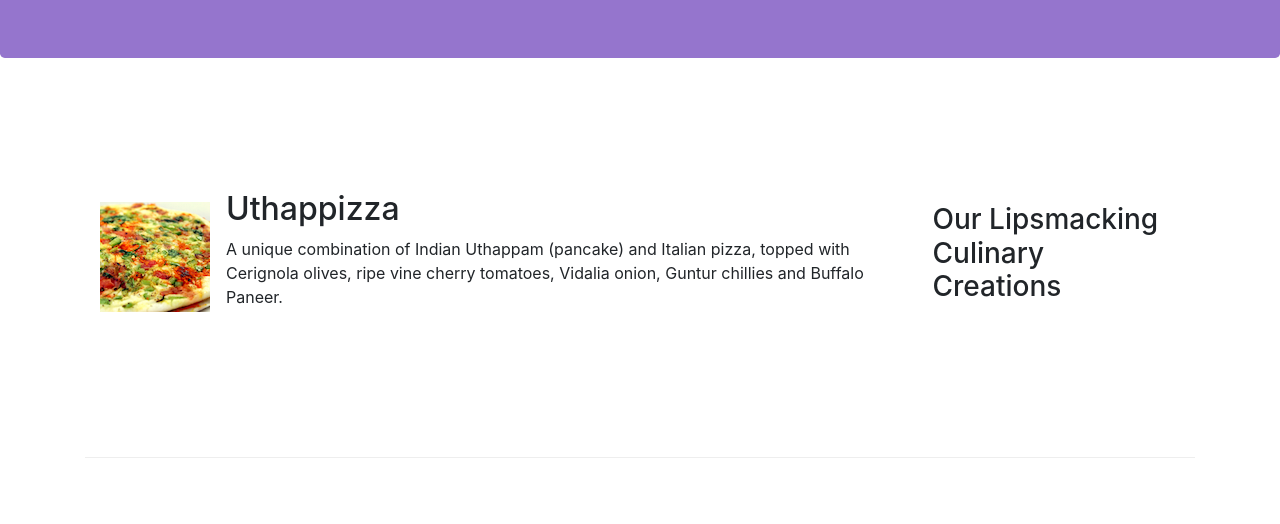
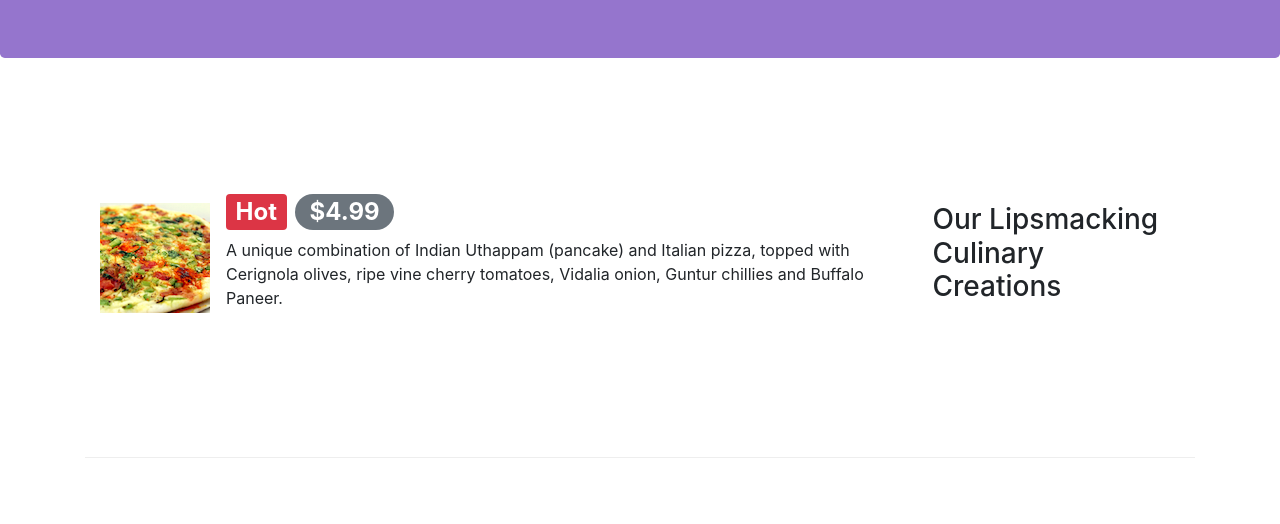
Before and after one commit to bairisachin/Bootstrap4, a website: page index.html in a window 1280 px wide. Shown: the part 276-800 px from the top of the page. Drawn offline with nearby package versions, Linux system fonts and the light colour scheme.

Commit message:
Alerting Users

```diff
--- a/index.html
+++ b/index.html
@@ -64,7 +64,7 @@
                 <div class="media">
                     <img src="img/uthappizza.png" alt="uthappizza" class="d-flex mr-3 img-tumbnail align-self-center">
                     <div class="media-body">
-                        <h2 class="mt-0">Uthappizza</h2>
+                        <h2 class="mt-0"> <span class="badge badge-danger">Hot</span> <span class="badge badge-pill badge-secondary">$4.99</span></h2>
                         <p class="d-none d-sm-block">A unique combination of Indian Uthappam (pancake) and Italian
                             pizza,
                             topped
```
